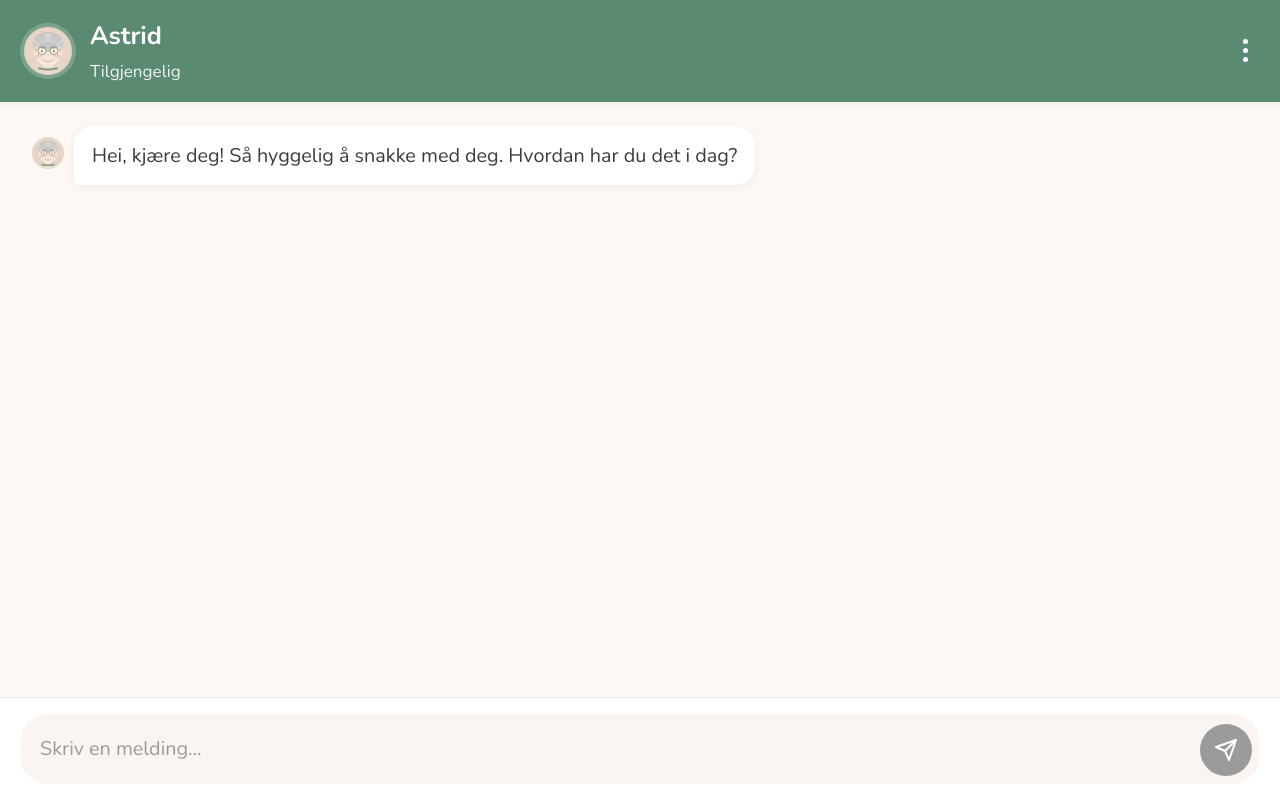
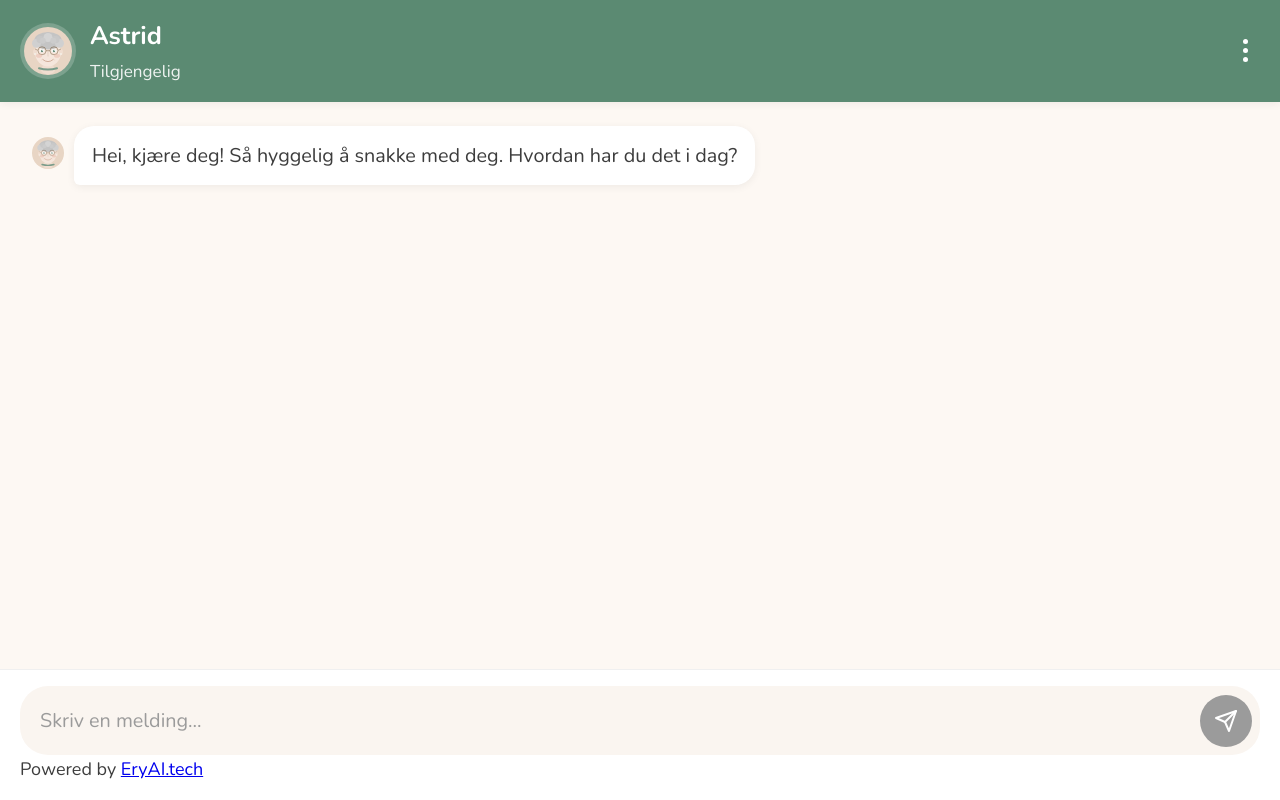
Before and after one commit to eryai-tech/Mimre, a Next.js app: page / in a window 1280 px wide. Both pictures are taken after a click on the button 459 px from the left and 526 px from the top of the page. Built offline with nearby package versions, Linux system fonts and the light colour scheme; no server answers.

Commit message:
Add Powered by EryAI.tech footer

```diff
--- a/components/ChatScreen.tsx
+++ b/components/ChatScreen.tsx
@@ -313,6 +313,9 @@ export default function ChatScreen({ companion, onReset }: ChatScreenProps) {
             </svg>
           </button>
         </div>
+        <div className={styles.poweredBy}>
+          Powered by <a href="https://eryai.tech" target="_blank" rel="noopener noreferrer">EryAI.tech</a>
+        </div>
       </footer>
     </div>
   );
```
